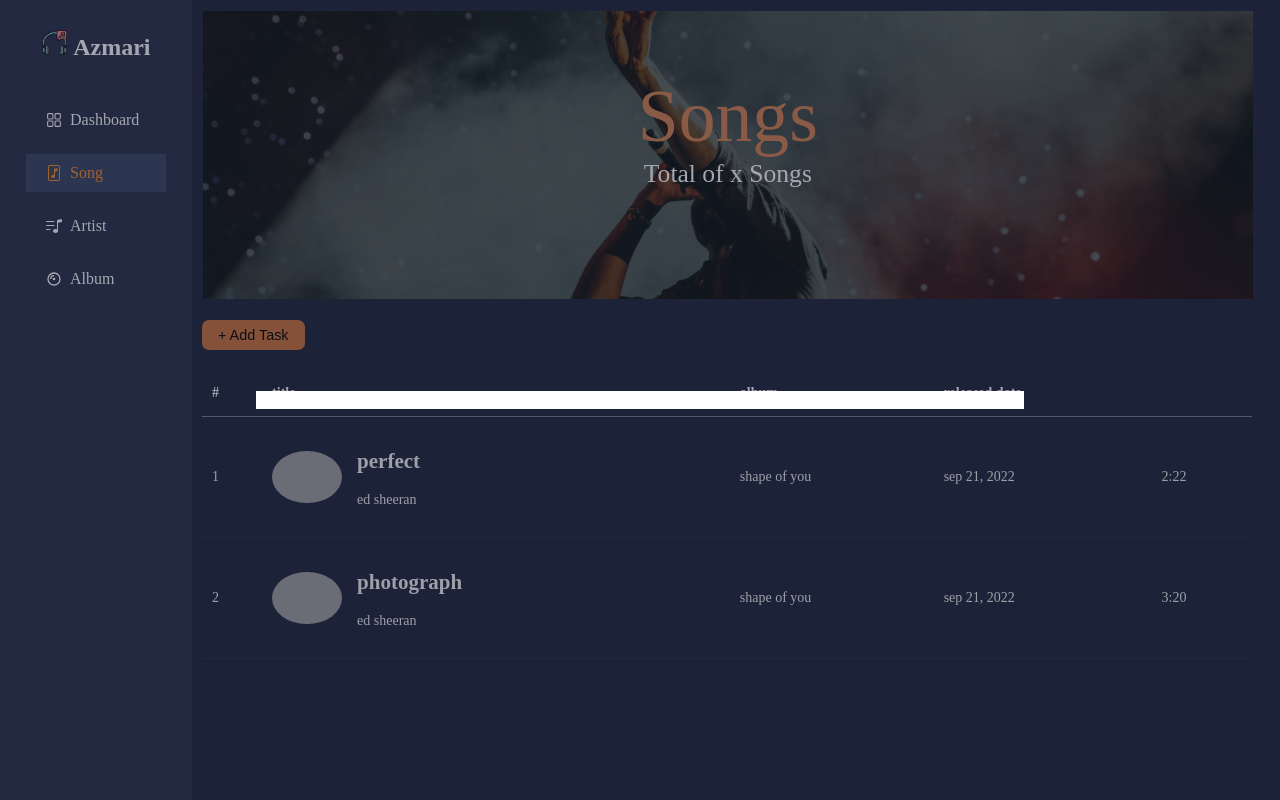
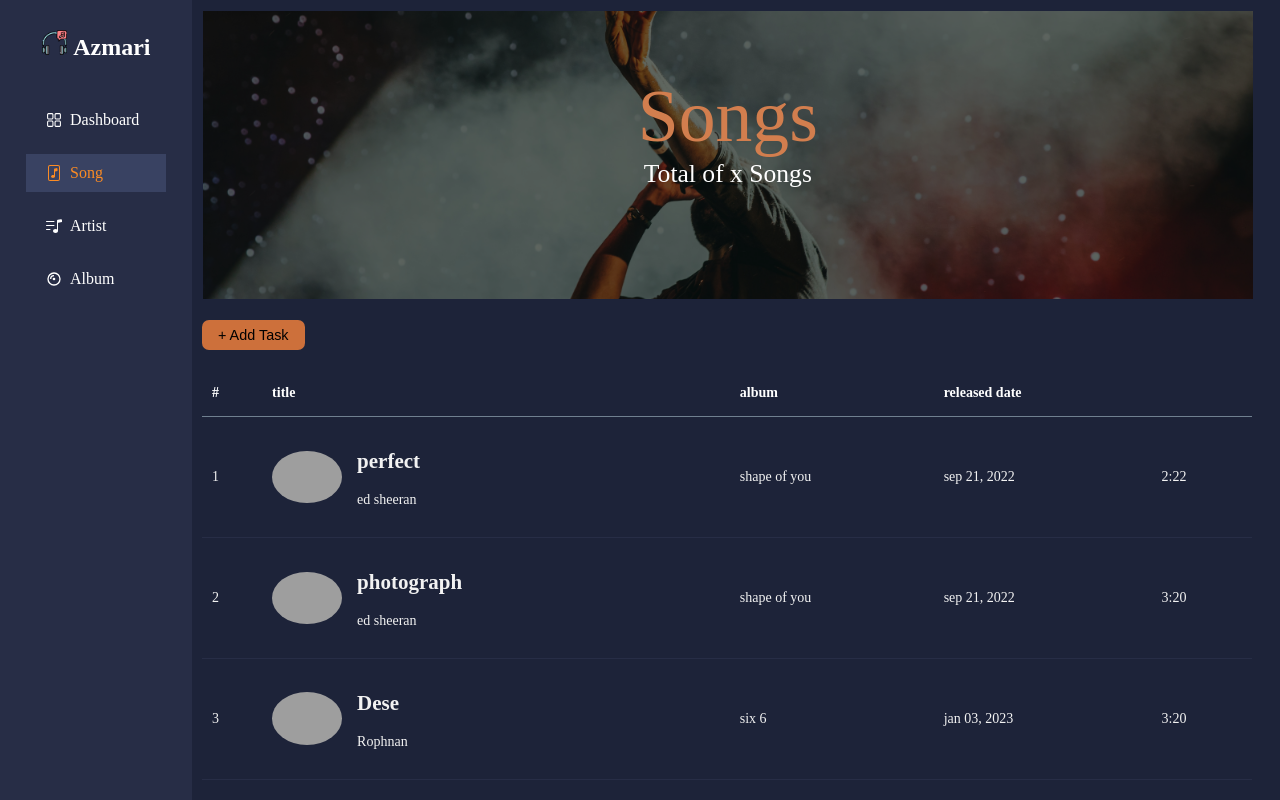
Before and after one commit to b1621/azmari-musicapp, a React (Vite) app in the folder client/: page /song in a window 1280 px wide. Built offline with nearby package versions, Linux system fonts and the light colour scheme; grey boxes are pictures that could not be loaded.

Commit message:
diplay songs from the redux store works

```diff
--- /dev/null
+++ b/client/src/features/songSlice.tsx
@@ -0,0 +1,61 @@
+import { createSlice } from "@reduxjs/toolkit";
+
+interface Song {
+  title: string;
+  artist: string;
+  artistPhoto: string;
+  album: string;
+  dateAdded: string;
+  musicDuration: string;
+  totalTrack?: number;
+}
+
+interface InitialState {
+  songslist: Song[];
+}
+
+const initialState: InitialState = {
+  songslist: [
+    {
+      title: "perfect",
+      artist: "ed sheeran",
+      artistPhoto:
+        "https://imgs.search.brave.com/V4n370-nzAIon9wSaDLZqhgBKk1V0H5DCSTftYRC5Ks/rs:fit:860:0:0/g:ce/aHR0cHM6Ly9pLnBp/bmltZy5jb20vb3Jp/Z2luYWxzLzAxL2Ew/Lzk1LzAxYTA5NTIy/ZjIzNGE3NmIzMTE5/MDc2NTMyZjc2YjQw/LmpwZw",
+      album: "shape of you",
+      dateAdded: "sep 21, 2022",
+      musicDuration: "2:22",
+    },
+    {
+      title: "photograph",
+      artist: "ed sheeran",
+      artistPhoto:
+        "https://imgs.search.brave.com/V4n370-nzAIon9wSaDLZqhgBKk1V0H5DCSTftYRC5Ks/rs:fit:860:0:0/g:ce/aHR0cHM6Ly9pLnBp/bmltZy5jb20vb3Jp/Z2luYWxzLzAxL2Ew/Lzk1LzAxYTA5NTIy/ZjIzNGE3NmIzMTE5/MDc2NTMyZjc2YjQw/LmpwZw",
+      album: "shape of you",
+      dateAdded: "sep 21, 2022",
+      musicDuration: "3:20",
+    },
+    {
+      album: "six 6",
+      title: "Dese",
+      artist: "Rophnan",
+      dateAdded: "jan 03, 2023",
+      totalTrack: 13,
+      musicDuration: "3:20",
+      artistPhoto:
+        "https://lastfm.freetls.fastly.net/i/u/270x205/90d96b4eecae7662d65b08353d4c9fa3.jpg",
+    },
+  ],
+};
+
+const songSlice = createSlice({
+  name: "song",
+  initialState,
+  reducers: {
+    addSong(state, action) {
+      state.songslist.push(action.payload);
+    },
+  },
+});
+
+export const { addSong } = songSlice.actions;
+export default songSlice.reducer;
--- a/client/src/pages/Songs.tsx
+++ b/client/src/pages/Songs.tsx
@@ -6,6 +6,8 @@ import Button from "../components/Button";
 import HeaderComponent from "../components/HeaderComponent";
 import { useState } from "react";
 import AddMusic from "./AddMusic";
+import { useDispatch, useSelector } from "react-redux";
+import { RootState } from "@reduxjs/toolkit/query";
 
 // const ImageElement = styled.img`
 //   width: 85vw;
@@ -22,6 +24,19 @@ import AddMusic from "./AddMusic";
 //   background-size: cover; /* Adjusts the size of the background image to cover the entire div */
 //   background-position: center; /* Centers the background image within the div */
 // `;
+
+// interface Song {
+//   title: string;
+//   artist: string;
+//   artistPhoto: string;
+//   album: string;
+//   dateAdded: string;
+//   musicDuration: string;
+// }
+
+// interface SongsState {
+//   songslist: Song[];
+// }
 const Box = styled.div`
   margin: 10px;
   width: 100%;
@@ -32,26 +47,26 @@ const Box = styled.div`
 //   border: 1px solid green;
 //   height: 100%;
 // `;
-const songslist = [
-  {
-    title: "perfect",
-    artist: "ed sheeran",
-    artistPhoto:
-      "https://imgs.search.brave.com/V4n370-nzAIon9wSaDLZqhgBKk1V0H5DCSTftYRC5Ks/rs:fit:860:0:0/g:ce/aHR0cHM6Ly9pLnBp/bmltZy5jb20vb3Jp/Z2luYWxzLzAxL2Ew/Lzk1LzAxYTA5NTIy/ZjIzNGE3NmIzMTE5/MDc2NTMyZjc2YjQw/LmpwZw",
-    album: "shape of you",
-    dateAdded: "sep 21, 2022",
-    musicDuration: "2:22",
-  },
-  {
-    title: "photograph",
-    artist: "ed sheeran",
-    artistPhoto:
-      "https://imgs.search.brave.com/V4n370-nzAIon9wSaDLZqhgBKk1V0H5DCSTftYRC5Ks/rs:fit:860:0:0/g:ce/aHR0cHM6Ly9pLnBp/bmltZy5jb20vb3Jp/Z2luYWxzLzAxL2Ew/Lzk1LzAxYTA5NTIy/ZjIzNGE3NmIzMTE5/MDc2NTMyZjc2YjQw/LmpwZw",
-    album: "shape of you",
-    dateAdded: "sep 21, 2022",
-    musicDuration: "3:20",
-  },
-];
+// const songslist = [
+//   {
+//     title: "perfect",
+//     artist: "ed sheeran",
+//     artistPhoto:
+//       "https://imgs.search.brave.com/V4n370-nzAIon9wSaDLZqhgBKk1V0H5DCSTftYRC5Ks/rs:fit:860:0:0/g:ce/aHR0cHM6Ly9pLnBp/bmltZy5jb20vb3Jp/Z2luYWxzLzAxL2Ew/Lzk1LzAxYTA5NTIy/ZjIzNGE3NmIzMTE5/MDc2NTMyZjc2YjQw/LmpwZw",
+//     album: "shape of you",
+//     dateAdded: "sep 21, 2022",
+//     musicDuration: "2:22",
+//   },
+//   {
+//     title: "photograph",
+//     artist: "ed sheeran",
+//     artistPhoto:
+//       "https://imgs.search.brave.com/V4n370-nzAIon9wSaDLZqhgBKk1V0H5DCSTftYRC5Ks/rs:fit:860:0:0/g:ce/aHR0cHM6Ly9pLnBp/bmltZy5jb20vb3Jp/Z2luYWxzLzAxL2Ew/Lzk1LzAxYTA5NTIy/ZjIzNGE3NmIzMTE5/MDc2NTMyZjc2YjQw/LmpwZw",
+//     album: "shape of you",
+//     dateAdded: "sep 21, 2022",
+//     musicDuration: "3:20",
+//   },
+// ];
 
 const TitleStyled = styled.div`
   display: flex;
@@ -89,10 +104,16 @@ const H2 = styled.div`
 `;
 
 const Songs = () => {
-  const [isOpen, setIsOpen] = useState(true);
+  const [isOpen, setIsOpen] = useState(false);
   const handleClick = () => {
     setIsOpen(true);
   };
+
+  // const dispatch = useDispatch()
+  // const { songslist } = useSelector((state: RootState) => state.song);
+  const { songslist } = useSelector((state) => state.song);
+  console.log("state == ", songslist);
+
   return (
     <Box>
       {isOpen && <AddMusic />}
--- a/client/src/store.tsx
+++ b/client/src/store.tsx
@@ -1,5 +1,6 @@
 import { configureStore } from "@reduxjs/toolkit";
+import songSlice from "./features/songSlice";
 
 export const store = configureStore({
-  reducer: {},
+  reducer: { song: songSlice },
 });
```
